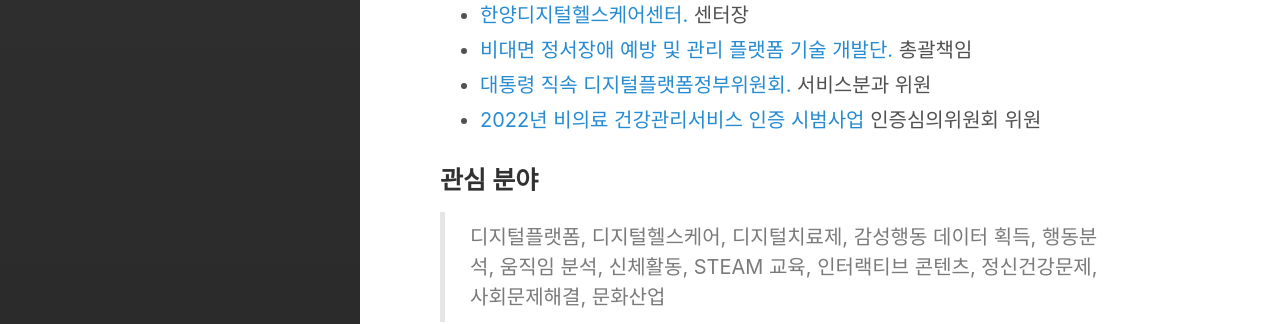
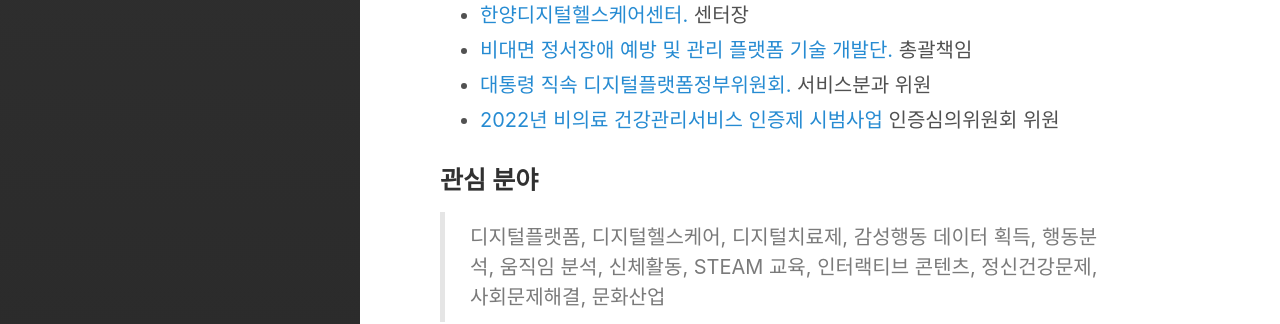
Before and after one commit to Rugger12/hyungsook, a Jekyll site: the page built from _posts/2022-09-11-about-me.md, in a window 1280 px wide. Shown: the part 603-927 px from the top of the page. Built offline with Jekyll 4.4.1, drawn with Linux system fonts in a browser that asks for light colours.

Commit message:
Update 2022-09-11-about-me.md

```diff
--- a/_posts/2022-09-11-about-me.md
+++ b/_posts/2022-09-11-about-me.md
@@ -12,7 +12,7 @@ excerpt_separator:  <!--more-->
 * <a href="https://digitalhealthcare.or.kr/" target="_blank"> 한양디지털헬스케어센터.</a> 센터장
 * <a href="http://dtxplatform.kr/" target="_blank"> 비대면 정서장애 예방 및 관리 플랫폼 기술 개발단.</a> 총괄책임
 * <a href="https://www.korea.kr/news/policyPhotoView.do?bbsKey=50282" target="_blank"> 대통령 직속 디지털플랫폼정부위원회.</a> 서비스분과 위원
-* <a href="https://www.korea.kr/news/pressReleaseView.do?newsId=156513217" target="_blank"> 2022년 비의료 건강관리서비스 인증 시범사업</a> 인증심의위원회 위원
+* <a href="https://www.korea.kr/news/pressReleaseView.do?newsId=156513217" target="_blank"> 2022년 비의료 건강관리서비스 인증제 시범사업</a> 인증심의위원회 위원
 
 ### 관심 분야
 <blockquote>
```
